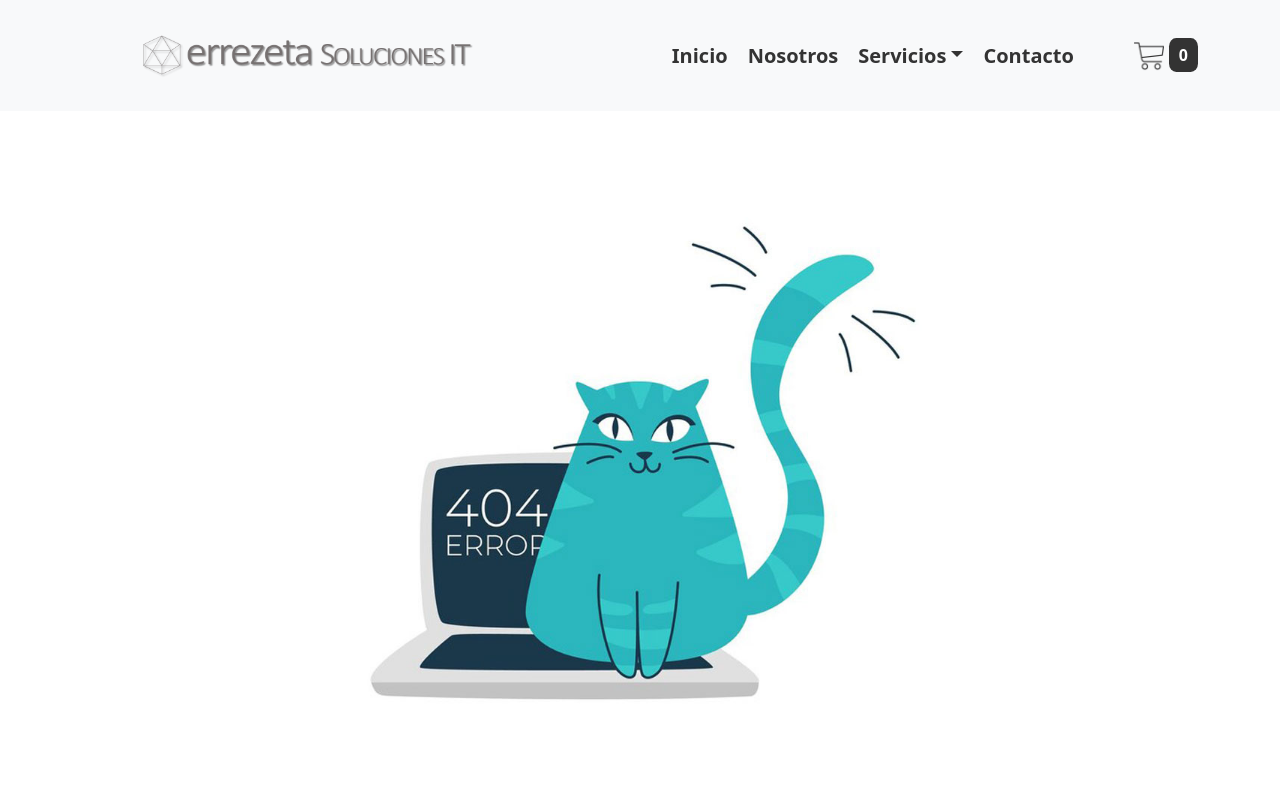
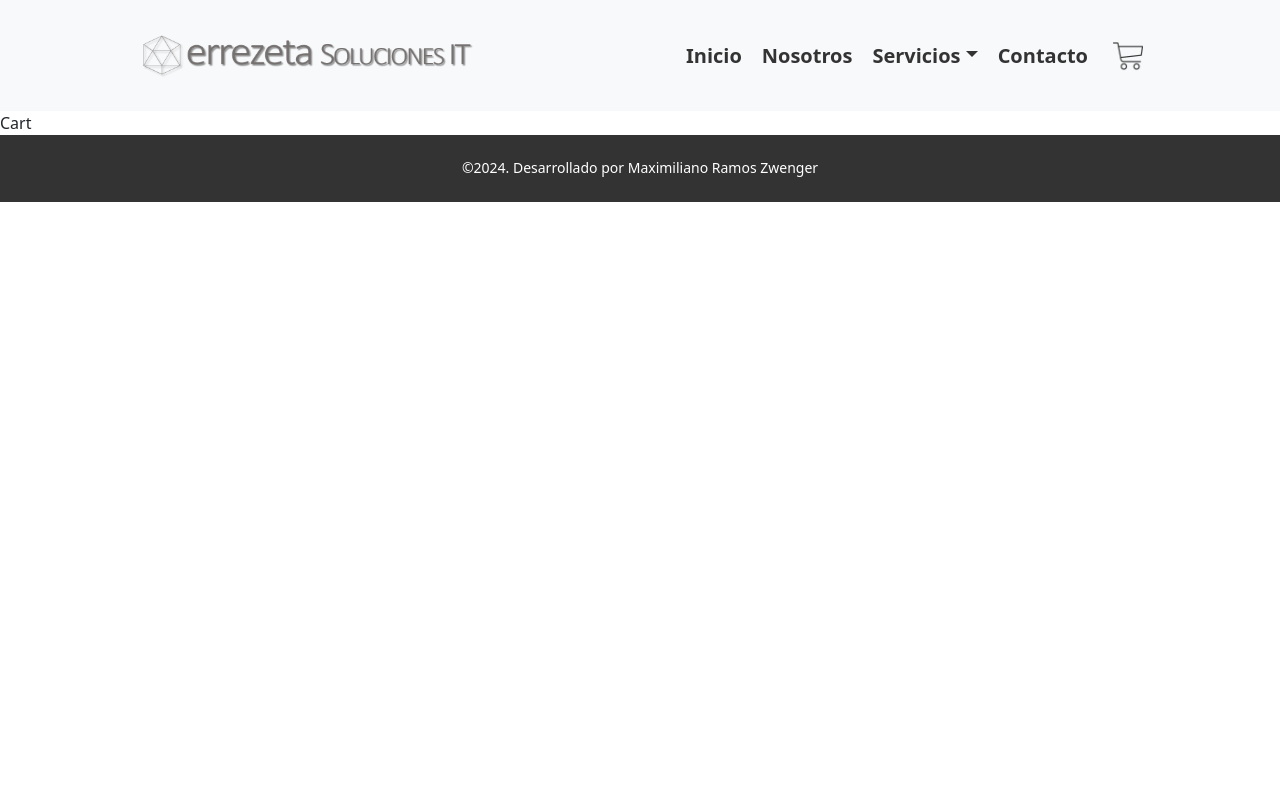
Before and after one commit to mramoszwenger/-ReactJS-entregaFinal-MaximilianoRamosZwenger, a React (Vite) app: page /carrito in a window 1280 px wide. Shown: the top 800 px of the page. Built offline with nearby package versions, Linux system fonts and the light colour scheme.

Commit message:
entregaFinal-MRZ-v3.1
funcionalidades carrito

```diff
--- a/src/App.jsx
+++ b/src/App.jsx
@@ -1,10 +1,12 @@
 import { BrowserRouter,Routes,Route } from 'react-router-dom';
 import './App.css';
-import NavBar from './components/NavBar/NavBar';
+import NavBar from './components/NavBar/Navbar';
 import ItemListContainer from './components/ItemListContainer/ItemListContainer';
 import ItemDetailContainer from './components/ItemDetailContainer/ItemDetailContainer';
 import Error from './components/Error/Error';
 import Footer from './components/Footer/Footer';
+import CartProvider from './context/CartContex';
+import Cart from './components/Cart/Cart';
 
 function App() {
 
@@ -12,18 +14,23 @@ function App() {
     <>
     <BrowserRouter>
 
+      <CartProvider>
+
         <NavBar/>
 
         <Routes>
 
           <Route path='/' element={<ItemListContainer/>}/>
-        <Route path='/categoria/:categoryId' element={<ItemListContainer/>}/>
+          <Route path='/categoria/:category' element={<ItemListContainer/>}/>
           <Route path='/detalle/:id' element={<ItemDetailContainer/>}/>
+          <Route path='/carrito' element={<Cart/>}/>
           <Route path='*' element={<Error/>}/>
 
         </Routes>
 
         <Footer/>
+
+      </CartProvider>
 
     </BrowserRouter>
     </>
--- /dev/null
+++ b/src/components/Cart/Cart.jsx
@@ -0,0 +1,9 @@
+import React from 'react';
+
+const Cart = () => {
+  return (
+    <div>Cart</div>
+  )
+}
+
+export default Cart
--- a/src/components/CartWidget/CartWidget.css
+++ b/src/components/CartWidget/CartWidget.css
@@ -1,6 +1,7 @@
 .cart__widget__container {
     display: flex;
     align-items: center;
+    margin: 0px 0 0 15px;
 }
 
 .cart__icon {
@@ -10,13 +11,13 @@
 }
 
 .cart__count {
-    font-size: 16px;
+    font-size: 10px;
     font-weight: bold;
     color: #ffffff;
     background-color: #333333;
-    border-radius: 25%;
-    padding: 5px 10px;
-    margin-top: 15px;
+    border-radius: 50%;
+    padding: 4px 8px;
+    margin-top: 0;
     transition: 0.5s;
 }
 
@@ -26,3 +27,26 @@
     padding: 7px 12px;
     box-shadow: 2px 2px 4px #333333;
 }
+
+@media screen and (max-width: 768px) {
+
+    .cart__widget__container {
+        margin: 0 0 0 10px;
+    }
+
+    .cart__icon {
+        width: 20px;
+        height: 20px;
+        margin-top: -10px;
+    }
+
+    .cart__count {
+        font-size: 9px;
+        font-weight: bold;
+        color: #ffffff;
+        background-color: #333333;
+        margin-top: 5px;
+        transition: 0.5s;
+    }
+
+}
--- a/src/components/CartWidget/CartWidget.jsx
+++ b/src/components/CartWidget/CartWidget.jsx
@@ -1,11 +1,17 @@
-import React from 'react';
+import React, {useContext} from 'react';
 import './CartWidget.css';
+import { CartContex } from '../../context/CartContex';
 
 const CartWidget = () => {
+
+    const {totalCount} = useContext(CartContex)
+
     return (
         <div className="cart__widget__container">
-            <img src="src/assets/img/carro-compra.png" alt="carrito" className="cart__icon" />
-            <p className="cart__count">0</p>
+            <img src="src/assets/img/carro-compra.png" alt="carrito" className="cart__icon"/>
+            {totalCount !== 0 && (
+            <p className="cart__count">{totalCount}</p>
+            )}
         </div>
     );
 }
--- a/src/components/ItemCount/ItemCount.jsx
+++ b/src/components/ItemCount/ItemCount.jsx
@@ -1,7 +1,7 @@
 import React, {useState} from 'react';
 import './ItemCount.css';
 
-const ItemCount = ({initial,unit}) => {
+const ItemCount = ({initial,unit,onAdd}) => {
 
     const [contador,setContador] = useState(1);
 
@@ -16,7 +16,7 @@ const ItemCount = ({initial,unit}) => {
     }
 
     const agregarCarrito = () => {
-        alert("Se agregaron "+ contador + " " + unit)
+        onAdd(contador)
     }
 
   return (
--- a/src/components/ItemDetail/ItemDetail.jsx
+++ b/src/components/ItemDetail/ItemDetail.jsx
@@ -1,8 +1,20 @@
-import React from 'react';
+import React, {useState,useContext} from 'react';
 import ItemCount from '../ItemCount/ItemCount';
 import './ItemDetail.css';
+import { Link } from 'react-router-dom';
+import { CartContex } from '../../context/CartContex';
 
 const ItemDetail = ({service}) => {
+
+    const [cart,setCart] = useState(false)
+
+    const {addService} = useContext(CartContex)
+
+    const onAdd = (count) => {
+        setCart(true)
+        addService(service,count)
+    }
+
     return (
         <div className="itemDetail__container">
             <h3 className="itemDetail__title">{service.nombre}</h3>
@@ -13,7 +25,7 @@ const ItemDetail = ({service}) => {
             <p className="itemDetail__description">{service.descripcion}</p>
 
             <div className="itemDetail__countContainer">
-                <ItemCount initial={1} unit={service.unidades}/>
+                {cart ? <Link to={'/carrito'}>Ver Carrito</Link> : <ItemCount initial={1} unit={service.unidades} onAdd={onAdd}/>}
             </div>
         </div>
     );
--- a/src/components/ItemListContainer/ItemListContainer.jsx
+++ b/src/components/ItemListContainer/ItemListContainer.jsx
@@ -6,7 +6,7 @@ import { useParams } from 'react-router-dom';
 const ItemListContainer = () => {
 
     const [services,setServices] = useState([]);
-    const {categoryId} = useParams()
+    const {category} = useParams()
 
     useEffect(()=>{
 
@@ -15,8 +15,8 @@ const ItemListContainer = () => {
                 const response = await fetch("/services.json");
                 const data = await response.json()
 
-                if(categoryId){
-                    const filteredServices = data.filter((s) => s.categoria == categoryId)
+                if(category){
+                    const filteredServices = data.filter((s) => s.categoria == category)
                     setServices(filteredServices)
                 }else{
                     setServices(data)
@@ -29,7 +29,7 @@ const ItemListContainer = () => {
 
         fetchData()
 
-    },[categoryId])
+    },[category])
 
   return (
     <div className='global__itemContainer'>
--- a/src/components/NavBar/NavBar.jsx
+++ b/src/components/NavBar/NavBar.jsx
@@ -35,10 +35,11 @@ const NavBar = () => {
                 <Nav.Item>
                   <NavLink to={'/contacto'}>Contacto</NavLink>
                 </Nav.Item>
+                <Nav.Item>
+                  <CartWidget/>
+                </Nav.Item>
               </Nav>
             </Navbar.Collapse>
-
-            <CartWidget/>
 
           </Container>
         </Navbar>
--- /dev/null
+++ b/src/context/CartContex.jsx
@@ -0,0 +1,36 @@
+import React, {useState, createContext} from "react";
+
+export const CartContex = createContext()
+
+const CartProvider = ({children}) => {
+
+    const [cart,setCart] = useState([])
+    const [total,setTotal] = useState(0)
+    const [totalCount,setTotalCount] = useState(0)
+
+    const addService = (servicio,cantidad) => {
+        console.log(servicio)
+        console.log(cantidad)
+    }
+
+    const removeService = () => {}
+
+    const emptyCart = () => {}
+
+    const servicesCount = () => {}
+
+    const totalServices = () => {}
+
+    return(
+        <CartContex.Provider value={{
+            cart,
+            total,
+            totalCount,
+            addService,
+        }}>
+            {children}
+        </CartContex.Provider>
+    )
+}
+
+export default CartProvider
```
Lines whose indentation alone changed are shown as unchanged.
